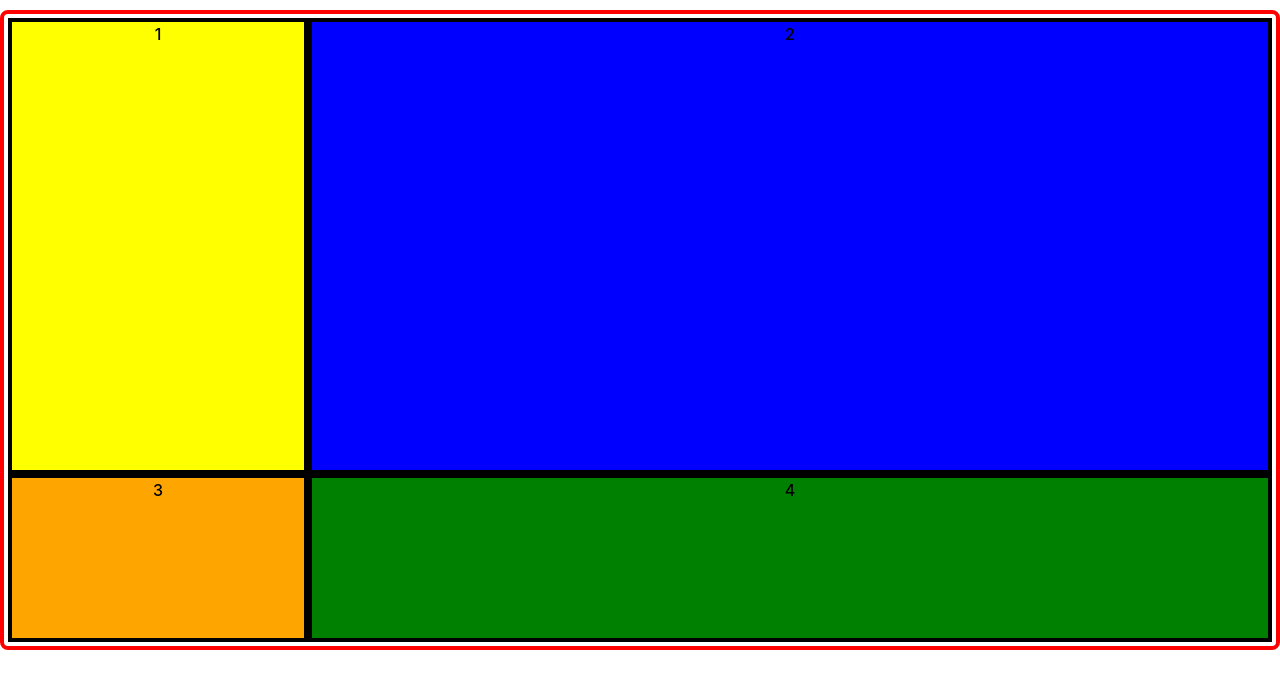
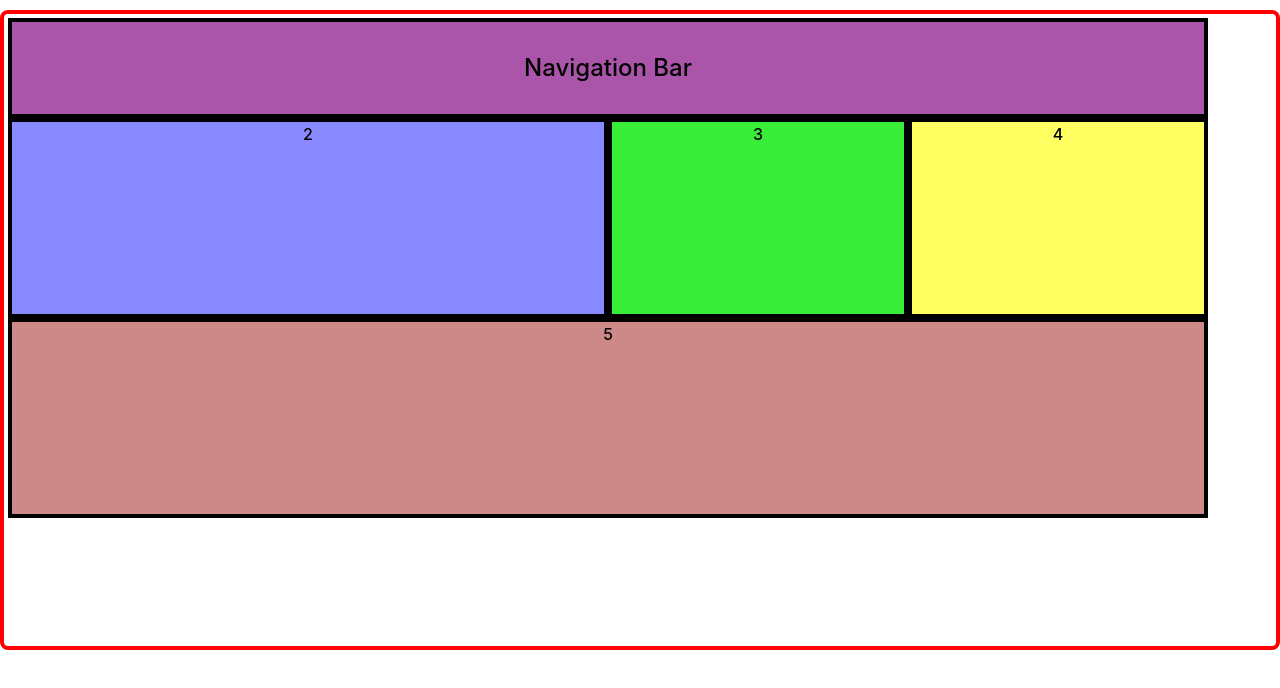
Before and after one commit to dev-lumi/frontend-oct-practice, a React (Vite) app in the folder practice-lib/: page / in a window 1280 px wide. Shown: the top 688 px of the page. Built offline with nearby package versions, Linux system fonts and the light colour scheme.

Commit message:
Small change

```diff
--- a/practice-lib/src/App.jsx
+++ b/practice-lib/src/App.jsx
@@ -3,12 +3,12 @@ import React from 'react'
 const App = () => {
   return (
     <div className='container'>
-        <div className="item">1</div>
+        <div className="item flex justify-center items-center text-2xl"><span>Navigation Bar</span></div>
         <div className="item">2</div>
         <div className="item">3</div>
         <div className="item">4</div>
-        {/* <div className="item">5</div>
-        <div className="item">6</div>
+        <div className="item">5</div>
+        {/* <div className="item">6</div>
         <div className="item">7</div>
         <div className="item">8</div>
         <div className="item">9</div> */}
--- a/practice-lib/src/index.css
+++ b/practice-lib/src/index.css
@@ -8,8 +8,11 @@
   border-radius: 8px;
 
   display: grid;
-  grid-template-columns:100px 200px auto 200px 100px;
-  grid-template-rows:25% 300px auto;
+  grid-template-columns:300px 300px 300px 300px;
+  grid-template-rows:100px 200px 200px ;
+  grid-template-areas: "nav nav nav nav"
+  "main main emt sdbr"
+  "ftr ftr ftr ftr";
 
 }
 
@@ -23,22 +26,31 @@
 }
 
 .item:nth-child(1){
-    background-color: yellow;
-    grid-column: 1/3;
-    grid-row: 1/3;
+    background-color: rgba(128, 0, 128, 0.665);
+    grid-area: nav;
+    /* grid-column: 1/3;
+    grid-row: adipoli/3; */
 }
 .item:nth-child(2){
-    background-color: blue;
-    grid-column: 3/-1;
-    grid-row: 1/3;
+    background-color: rgba(0, 0, 255, 0.461);
+     grid-area: main;
+    /* grid-column: 3/-1;
+    grid-row: 1/3; */
 
 }
 .item:nth-child(3){
-    background-color: orange;
-    grid-column: 1/3;
-    grid-row: -2/-1;
+    background-color: rgba(16, 234, 16, 0.836);
+     grid-area: emt;
+    /* grid-column: 1/3;
+    grid-row: -2/-1; */
 }
 .item:nth-child(4){
-    background-color: green;
-    grid-column: 3/-1;
+    background-color: rgba(255, 255, 0, 0.617);
+    /* grid-column: 3/-1; */
+     grid-area: sdbr;
 }
+.item:nth-child(5){
+    background-color: rgba(165, 42, 42, 0.558);
+    /* grid-column: 3/-1; */
+     grid-area: ftr;
+}
```
